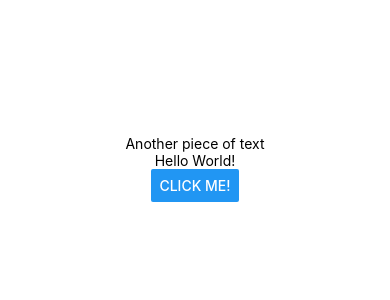
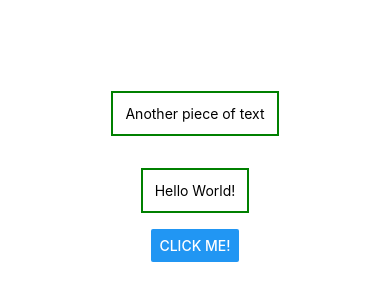
Before and after one commit to Arthuro12/Master-React-Native, a React Native app in the folder RNBasic/: screen / in a window 390 px wide. Shown: the part 254-554 px from the top of the page. Built offline with nearby package versions, Linux system fonts and the light colour scheme.

Commit message:
Styling React Native component (Basics)

```diff
--- a/RNBasic/App.js
+++ b/RNBasic/App.js
@@ -4,14 +4,26 @@ export default function App() {
   return (
     <View style={styles.container}>
       <View>
-        <Text>Another piece of text</Text>
+        <Text style={styles.text}>Another piece of text</Text>
       </View>
-      <Text>Hello World!</Text>
+      <Text
+        style={styles.text}
+        // style={{
+        //   margin: 16,
+        //   borderStyle: "solid",
+        //   borderColor: "red",
+        //   borderWidth: 2,
+        //   padding: 12,
+        // }}
+      >
+        Hello World!
+      </Text>
       <Button title="Click me!" />
     </View>
   );
 }
 
+// Using a stylesheet object to improve reutilisablity
 const styles = StyleSheet.create({
   container: {
     flex: 1,
@@ -19,4 +31,11 @@ const styles = StyleSheet.create({
     alignItems: "center",
     justifyContent: "center",
   },
+  text: {
+    margin: 16,
+    borderStyle: "solid",
+    borderColor: "green",
+    borderWidth: 2,
+    padding: 12,
+  },
 });
```
